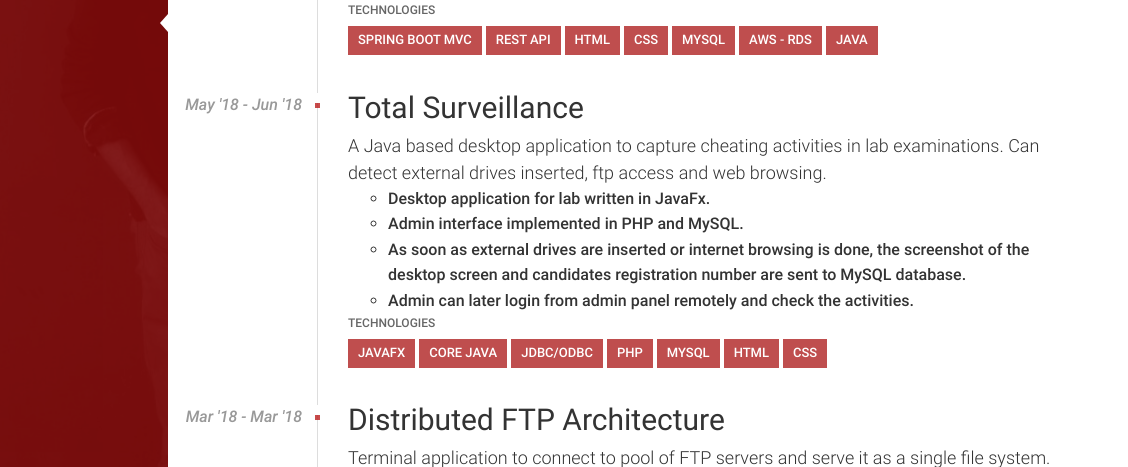
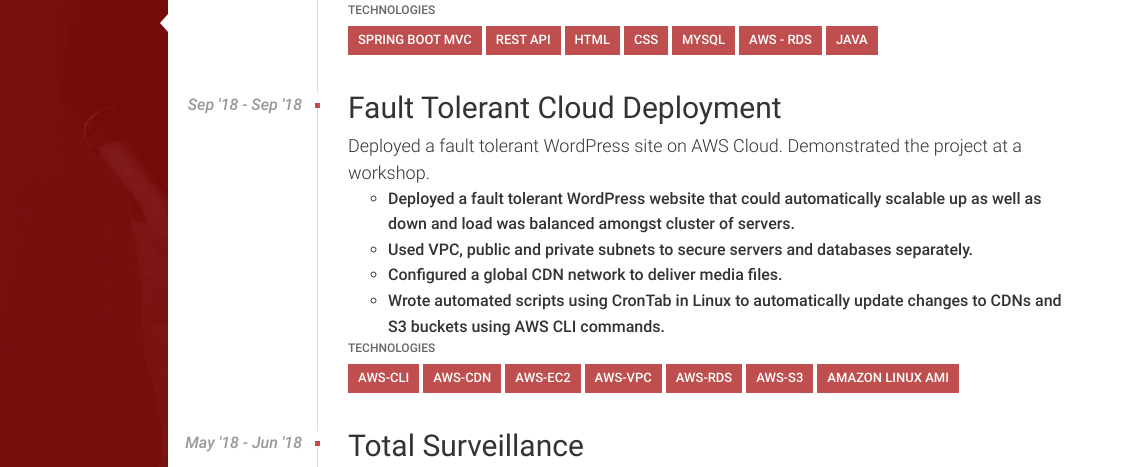
Before and after one commit to kesurswapnil/kesurswapnil.github.io, a plain HTML site: page portfolio.html in a window 1280 px wide. Shown: the part 311-778 px from the top of the page, 152-1280 px from the left. Drawn offline with Linux system fonts and the light colour scheme.

Commit message:
AWS Project added

```diff
--- a/portfolio.html
+++ b/portfolio.html
@@ -129,6 +129,52 @@
 
           </div>
         </li>
+
+<li class="timeline_element project">
+          <div class="timeline_element-date" style="width: 150px">
+            <time class="timeline_element-date-text"><strong>Sep '18 - Sep '18</strong></time>
+          </div>
+          <div class="timeline_element-contents">
+            <div class="project-text">
+
+                <div class="project-title">Fault Tolerant Cloud Deployment</div>
+                <div class="project-subtitle">Deployed a fault tolerant WordPress site on AWS Cloud. Demonstrated the project at a workshop.</div>
+
+              <div class="project-description"><ul><li><strong>Deployed a fault tolerant WordPress website that could automatically scalable up as well as down and load was balanced amongst cluster of servers.</strong></li>
+
+  <li>
+    <strong>Used VPC, public and private subnets to secure servers and databases separately.</strong>
+  </li>
+
+  <li>
+    <strong>Configured a global CDN network to deliver media files.</strong>
+  </li>
+
+  <li>
+    <strong>Wrote automated scripts using CronTab in Linux to automatically update changes to CDNs and S3 buckets using AWS CLI commands.</strong>
+  </li>
+
+
+</ul>
+</div>
+              <div class="project-technologies">
+                <div class="technologies-title"><strong>Technologies</strong></div>
+                <ul class="tech-tags">
+                    <li><a ><strong>AWS-CLI<strong></a></li>
+                    <li><a >AWS-CDN</a></li>
+                    <li><a >AWS-EC2</a></li>
+                    <li><a >AWS-VPC</a></li>
+                    <li><a >AWS-RDS</a></li>
+                    <li><a >AWS-S3</a></li>
+                    <li><a >Amazon Linux AMI</a></li>
+                </ul>
+              </div>
+            </div>
+
+          </div>
+        </li>
+
+
         <li class="timeline_element project">
           <div class="timeline_element-date" style="width: 150px">
             <time class="timeline_element-date-text">May '18 - Jun '18</time>
```
